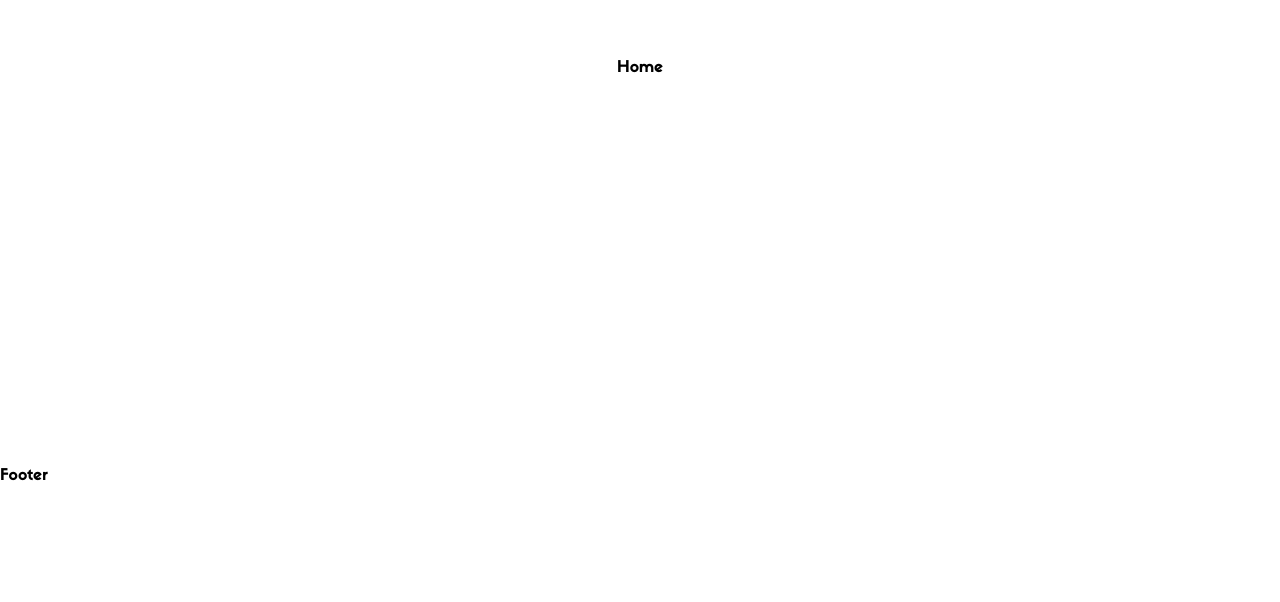
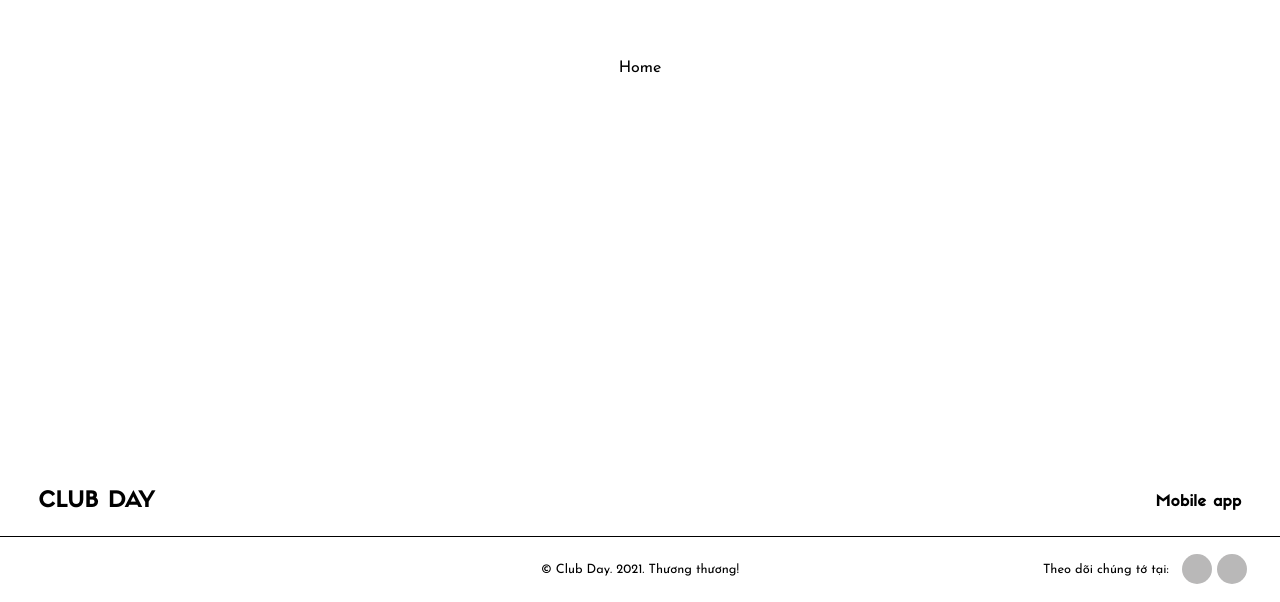
Before and after one commit to Club-Day-PTNK/clubday-website, a Next.js app: page / in a window 1280 px wide. Shown: the part 393-995 px from the top of the page. Before the commit the page ends 877 px from the top, so only its background shows below. Built offline with nearby package versions, Linux system fonts and the light colour scheme.

Commit message:
Added Footer
Modified palette and create new Logo Component

```diff
--- a/components/Footer.js
+++ b/components/Footer.js
@@ -1,5 +1,33 @@
+import Link from "next/link";
+import Logo from "./Logo";
+
+import footerStyles from "../styles/Footer.module.scss";
+
 const Footer = ({}) => {
-  return <div>Footer</div>;
+  return (
+    <div className={footerStyles.footer}>
+      <div className={footerStyles.upper}>
+        <Logo />
+        <Link href="/">
+          <a className={footerStyles.mobile}>Mobile app</a>
+        </Link>
+      </div>
+      <div className={footerStyles.divisor}></div>
+      <div className={footerStyles.lower}>
+        <span></span>
+        <div className={footerStyles.tagline}>
+          © Club Day. 2021. Thương thương!
+        </div>
+        <div className={footerStyles.socialMediaContainer}>
+          <div>Theo dõi chúng tớ tại:</div>
+          <div className={footerStyles.socialMedias}>
+            <div className={footerStyles.socialMediaButtons}></div>
+            <div className={footerStyles.socialMediaButtons}></div>
+          </div>
+        </div>
+      </div>
+    </div>
+  );
 };
 
 export default Footer;
--- /dev/null
+++ b/components/Logo.js
@@ -0,0 +1,12 @@
+import Link from "next/link";
+import logoStyles from "../styles/Logo.module.scss";
+
+const Logo = ({}) => {
+  return (
+    <Link href="/">
+      <a className={logoStyles.logo}>Club Day</a>
+    </Link>
+  );
+};
+
+export default Logo;
--- a/components/Navigation.js
+++ b/components/Navigation.js
@@ -1,5 +1,6 @@
 import Link from "next/link";
 import navStyles from "../styles/Navigation.module.scss";
+import Logo from "./Logo";
 
 const Navigation = ({}) => {
   // * Organizing the Navbar as the Following JSX
@@ -8,9 +9,7 @@ const Navigation = ({}) => {
   return (
     <div className={navStyles.navbar}>
       <div className={navStyles.container}>
-        <Link href="#">
-          <a className={navStyles.logo}>Club Day</a>
-        </Link>
+        <Logo />
         <nav className={navStyles.nav}>
           <ul className={navStyles.primaryNav}>
             <li>
--- /dev/null
+++ b/styles/Footer.module.scss
@@ -0,0 +1,51 @@
+$radius: 30px;
+
+.footer {
+  .divisor {
+    height: 1px;
+    background: black;
+  }
+
+  .upper,
+  .lower {
+    padding: 1.4em 2.4em;
+  }
+
+  .upper {
+    display: flex;
+    align-items: center;
+    justify-content: space-between;
+
+    .mobile {
+      font-family: "Sifonn Pro";
+    }
+  }
+
+  .lower {
+    display: grid;
+    grid-template-columns: 1fr 2fr 1fr;
+    justify-items: center;
+    align-items: center;
+    font-weight: 400;
+    font-size: 0.8em;
+
+    .socialMediaContainer {
+      display: flex;
+      justify-content: flex-end;
+      align-items: center;
+      width: 100%;
+      .socialMedias {
+        display: flex;
+        margin-left: 0.8em;
+        .socialMediaButtons {
+          width: $radius;
+          height: $radius;
+          border-radius: $radius;
+          background: rgb(185, 184, 184);
+          margin: 0 0.2em;
+          padding: 0 0.2em;
+        }
+      }
+    }
+  }
+}
--- /dev/null
+++ b/styles/Logo.module.scss
@@ -0,0 +1,7 @@
+.logo {
+  font-family: "Sifonn Pro";
+  color: black;
+  font-weight: bold;
+  font-size: 1.4em;
+  text-transform: uppercase;
+}
--- a/styles/Navigation.module.scss
+++ b/styles/Navigation.module.scss
@@ -2,20 +2,13 @@
 
 .navbar {
   margin: 0;
-  padding: 0.4em 1.2em;
+  padding: 0.4em 2.4em;
   background: white;
 
   .container {
     display: grid;
     grid-template-columns: 180px auto;
     align-items: center;
-
-    .logo {
-      color: black;
-      font-weight: bold;
-      font-size: 1.4em;
-      text-transform: uppercase;
-    }
 
     .nav {
       font-family: "Josefin Sans";
--- a/styles/Palette.module.scss
+++ b/styles/Palette.module.scss
@@ -1 +1,3 @@
 $primary-color: rgb(0, 255, 191);
+
+$wireframe-primary-color: black;
--- a/styles/globals.scss
+++ b/styles/globals.scss
@@ -12,7 +12,7 @@ html,
 body {
   padding: 0;
   margin: 0;
-  font-family: "Sifonn Pro", -apple-system, BlinkMacSystemFont,
+  font-family: "Josefin Sans", -apple-system, BlinkMacSystemFont,
     Segoe UI, Roboto, Oxygen, Ubuntu, Cantarell, Fira Sans, Droid Sans,
     Helvetica Neue, sans-serif;
 }
```
